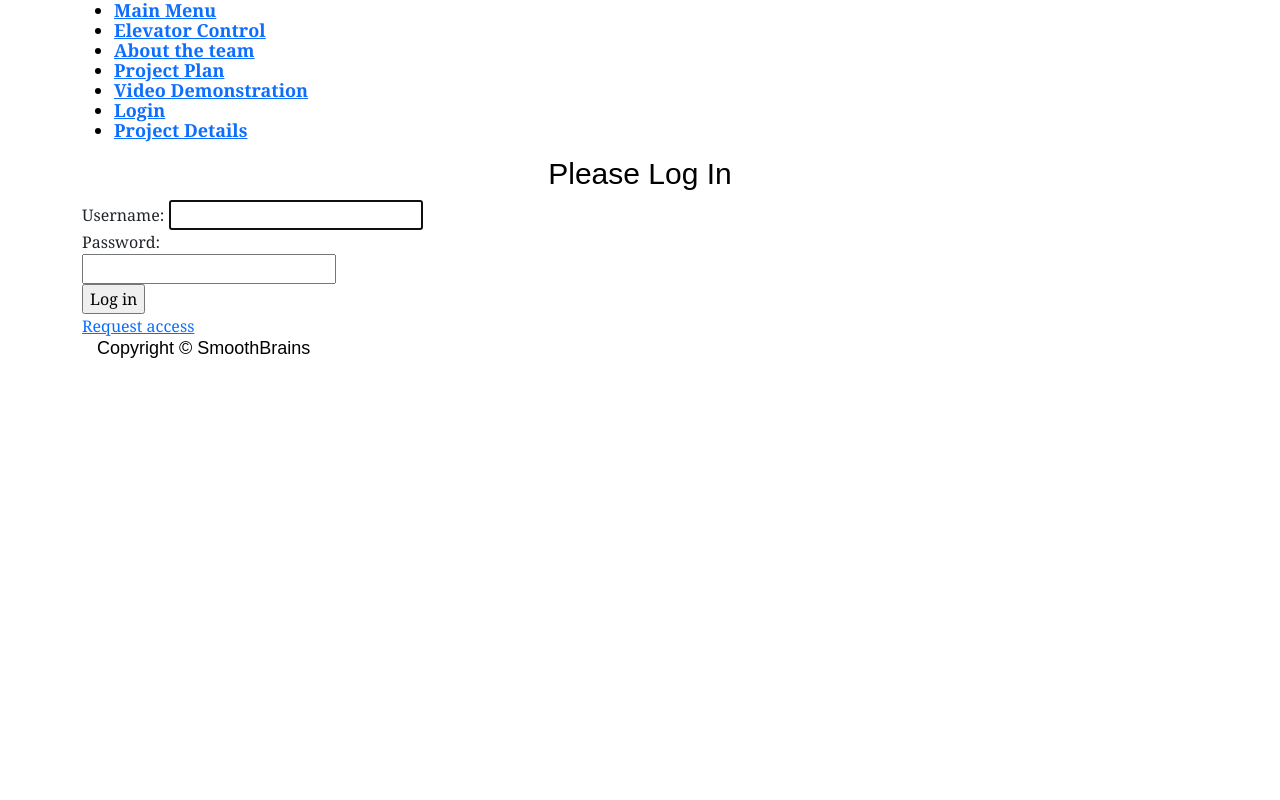
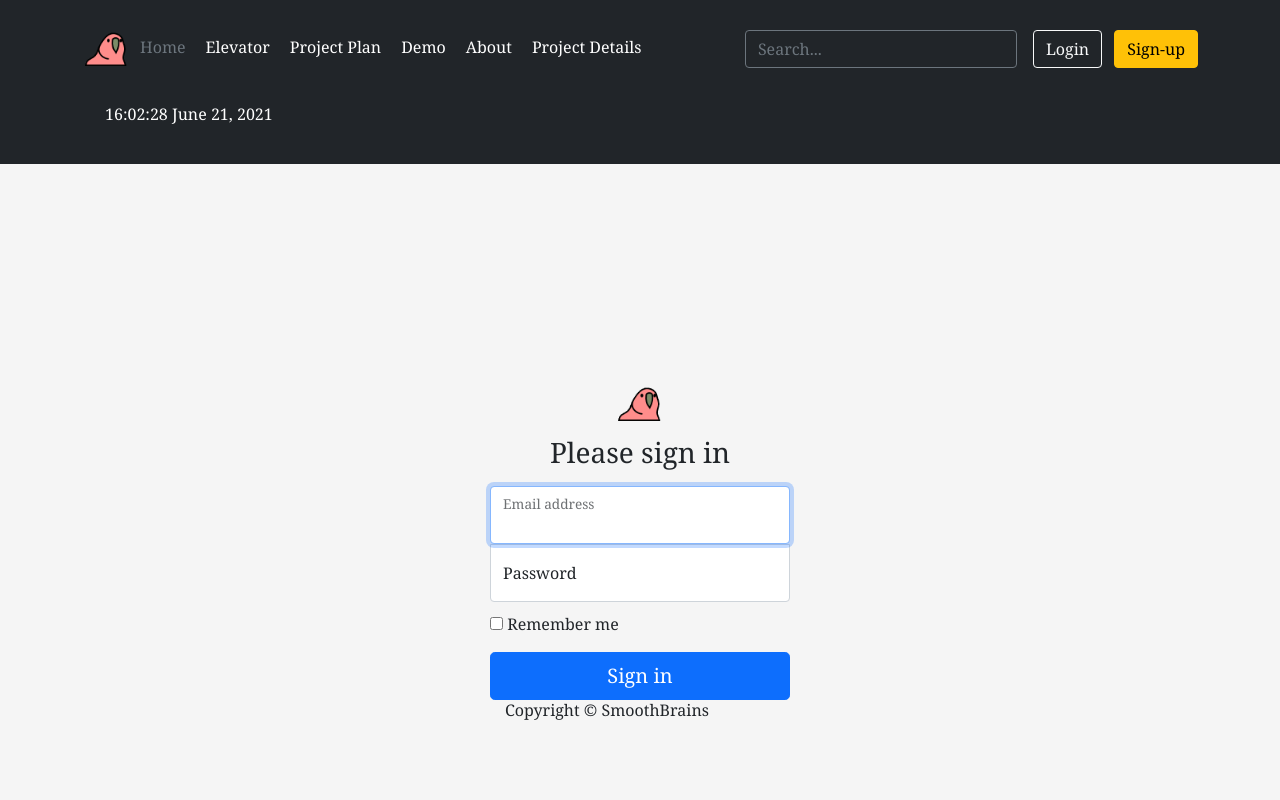
Before and after one commit to gr8gregory/Engineering-Projects-VI, a PHP site: page /login.html in a window 1280 px wide. Run offline with PHP 8.4, Linux system fonts and the light colour scheme.

Commit message:
Added bootstrap to the project plan page. Added bootstrap to the login page and perserved caleb's work with buttons and id names.

```diff
--- a/about.html
+++ b/about.html
@@ -57,9 +57,9 @@
 			</form>
 
 			<div class="text-end">
-			  <button type="button" class="btn btn-outline-light me-2">Login</button>
-			  <button type="button" class="btn btn-warning">Sign-up</button>
-			</div>
+				<a type="button" href="/login.html" class="btn btn-outline-light me-2">Login</a>
+				<a type="button" href="/request_access.html" class="btn btn-warning">Sign-up</a>
+			  </div>
 
 			<div class="text-end">
 				<p id="time"class="nav-link px-2 text-white"></p>
--- a/css/about.css
+++ b/css/about.css
@@ -4,6 +4,10 @@
 
 .content{
     background-color: white;
+    margin-left: 25px;
+    margin-top: 35px;
+    padding-left: 2%;
+    padding-right: 2%;
 }
 
 
@@ -29,7 +33,7 @@ p.bio{
     font-weight: 500;
 }
 
-ul{
+ul.content{
     color: black;
     font-family: Arial;
     font-size: 18px;
--- a/css/project_details_style.css
+++ b/css/project_details_style.css
@@ -11,7 +11,7 @@ ol.content {
   text-align: justify;
 }
 
-p {
+p.content {
   text-indent: 15px;
 }
 h1 {
--- a/css/projectplan.css
+++ b/css/projectplan.css
@@ -6,19 +6,19 @@
   padding-right: 2%;
 }
 
-h1 {
+h1.container {
   color: black;
   font-family: Arial;
   font-size: 30px;
 }
 
-p {
+p.content{
   color: black;
   font-family: Arial;
   font-size: 18px;
 }
 
-ul {
+ul.content {
   color: black;
   font-family: Arial;
   font-size: 18px;
--- /dev/null
+++ b/css/signin.css
@@ -0,0 +1,47 @@
+html,
+body {
+  height: 100%;
+  background-color: #f5f5f5;
+
+}
+
+.content {
+  align-items: center;
+  background-color: #f5f5f5;
+  margin-top: 15%;
+  margin-bottom: 15%;
+}
+
+.image
+{
+width: 50px;
+height: 50px;
+margin-bottom: 15px;
+}
+
+.form-signin {
+  width: 100%;
+  max-width: 330px;
+  padding: 15px;
+  margin: auto;
+}
+
+.form-signin .checkbox {
+  font-weight: 400;
+}
+
+.form-signin .form-floating:focus-within {
+  z-index: 2;
+}
+
+.form-signin input[type="email"] {
+  margin-bottom: -1px;
+  border-bottom-right-radius: 0;
+  border-bottom-left-radius: 0;
+}
+
+.form-signin input[type="password"] {
+  margin-bottom: 10px;
+  border-top-left-radius: 0;
+  border-top-right-radius: 0;
+}
--- a/css/video.css
+++ b/css/video.css
@@ -16,13 +16,13 @@ h1{
     font-size: 30px;
 }
 
-p{
+p.content{
     color: black;
     font-family: Arial;
     font-size: 18px;
 }
 
-ul{
+ul.content{
     color: black;
     font-family: Arial;
     font-size: 18px;
--- a/index.html
+++ b/index.html
@@ -79,8 +79,8 @@
 			</form>
 
 			<div class="text-end">
-			  <button type="button" class="btn btn-outline-light me-2">Login</button>
-			  <button type="button" class="btn btn-warning">Sign-up</button>
+			  <a type="button" href="/login.html" class="btn btn-outline-light me-2">Login</a>
+			  <a type="button" href="/request_access.html" class="btn btn-warning">Sign-up</a>
 			</div>
 
 			<div class="text-end">
@@ -96,7 +96,7 @@
 			<h1 class="display-4 fw-bold">Welcome to the Elevator Project!</h1>
 			<div class="col-lg-6 mx-auto">
 			  <p class="lead mb-4">A fully remote controlled elevator from your very own home! It really does it all, you can access a live stream where you can see the project in action live. You can even learn about our founders Greg, Caleb and Andrew on our about page.</p>
-			  <p class="text-center">CAUTION ELEVATOR MAY COMBUST WITH OUT WARNNING</p>
+			  <p class="text-center">CAUTION ELEVATOR MAY COMBUST WITH OUT WARNING</p>
 			  <div class="d-grid gap-2 d-sm-flex justify-content-sm-center mb-5">
 				<button type="button" class="btn btn-primary btn-lg px-4 me-sm-3">See It In Action!</button>
 				<button type="button" class="btn btn-outline-secondary btn-lg px-4">Learn More</button>
--- a/login.html
+++ b/login.html
@@ -24,8 +24,9 @@
         crossorigin="anonymous"></script>
 
     <link href='css/font.css' type='text/css' rel='stylesheet' />
-    <link href='css/about.css' type='text/css' rel='stylesheet' />
     <link href='css/menu.css' type='text/css' rel='stylesheet' />
+    <link href="css/signin.css" rel="stylesheet">
+
 
     <!--[if lt IE 9]>
             <script src=http://html5shiv.googlecode.com/svn/trunk/html5.js></script>
@@ -33,21 +34,82 @@
 </head>
 
 <body>
-    <div id="page" class="container">
-        <header>
-            <nav>
-                <ul class='h_menu'>
-                    <li class='index'><a class='menu' href="/index.html"><b>Main Menu</b></a></li>
-                    <li class='gui'><a class='menu' href="/gui/gui.php"><b>Elevator Control</b></a></li>
-                    <li class='about'><a class='menu' href="/about.html"><b>About the team</b></a></li>
-                    <li class='project'><a class='menu' href="/projectplan.html"><b>Project Plan</b></a></li>
-                    <li class='video'><a class='menu' href="/video.html"><b>Video Demonstration</b></a></li>
-                    <li class='login'><a class='menu' href="./login.html"><b>Login</b></a></li>
-                    <li class="proj_details"><a class="menu" href="./proj_details.html"><b>Project Details</b></a></li>
-                </ul class='h_menu'>
-            </nav>
-        </header>
 
+
+
+
+    <header class="p-3 bg-dark text-white">
+		<div class="container">
+		  <div class="d-flex flex-wrap align-items-center justify-content-center justify-content-lg-start">
+			<a href="/" class="d-flex align-items-center mb-2 mb-lg-0 text-white text-decoration-none">
+				<img class="meme" role="img"  src="/andrew/tenor.gif" alt="Part Parrot" >
+
+			</a>
+
+			<ul class="nav gap-1 col-12 col-lg-auto me-lg-auto mb-2 justify-content-center mb-md-1">
+			  <li><a href="/index.html" class="nav-link px-2 text-secondary">Home</a></li>
+			  <li><a href="/gui/gui.php" class="nav-link px-2 text-white">Elevator</a></li>
+			  <li><a href="/projectplan.html" class="nav-link px-2 text-white">Project Plan</a></li>
+			  <li><a href="/video.html" class="nav-link px-2 text-white">Demo</a></li>
+			  <li><a href="/about.html" class="nav-link px-2 text-white">About</a></li>
+			  <li><a class="nav-link px-2 text-white" href="./proj_details.html">Project Details</a></li>
+
+
+			</ul>
+
+			<form class="col-14 col-lg-auto mb-3 mb-lg-0 me-lg-3">
+			  <input type="search" class="form-control form-control-dark" placeholder="Search..." aria-label="Search">
+			</form>
+
+			<div class="text-end">
+			  <a type="button" href="/login.html" class="btn btn-outline-light me-2">Login</a>
+			  <a type="button" href="/request_access.html" class="btn btn-warning">Sign-up</a>
+			</div>
+
+			<div class="text-end">
+				<p id="time"class="nav-link px-2 text-white"></p>
+				<script src="js/dateTime.js"></script>
+			</div>
+		  </div>
+		</div>
+	  </header>
+
+
+    <div id="page" class="content">
+
+
+
+<main class="form-signin">
+    <form action='php/login.php' method='post' id='login'>
+
+        <div class="text-center">
+      <img class= "image" src="/andrew/tenor.gif"  alt="">
+      <h1 class="h3 mb-3 text-center fw-normal">Please sign in</h1>
+        </div>
+      <div class="form-floating">
+        <input id='user' type="text" class='form-control' name='username' required placeholder="name@example.com"/>
+        <label for="floatingInput">Email address</label>
+      </div>
+      <div class="form-floating">
+        <input type="password" class="form-control" id="pass" placeholder="Password" required>
+        <label for="floatingPassword">Password</label>
+      </div>
+
+      <div class="checkbox mb-3">
+        <label>
+          <input type="checkbox" value="remember-me"> Remember me
+        </label>
+      </div>
+      <button id='submit' class="w-100 btn btn-lg btn-primary" type="submit">Sign in</button>
+      <p> Copyright &copy SmoothBrains</p>
+
+    </form>
+    <script src="js/login.js"></script>
+  </main>
+
+
+
+  <!--
         <h1>Please Log In</h1>
         <form action='php/login.php' method='post' id='login'>
             <div class="div_form">
@@ -72,7 +134,10 @@
         <footer>
             <p> Copyright &copy SmoothBrains</p>
         </footer>
+    -->
     </div>
+
+
 </body>
 
 </html>
--- a/proj_details.html
+++ b/proj_details.html
@@ -61,9 +61,9 @@
 				</form>
 
 				<div class="text-end">
-				  <button type="button" class="btn btn-outline-light me-2">Login</button>
-				  <button type="button" class="btn btn-warning">Sign-up</button>
-				</div>
+					<a type="button" href="/login.html" class="btn btn-outline-light me-2">Login</a>
+					<a type="button" href="/request_access.html" class="btn btn-warning">Sign-up</a>
+				  </div>
 
 				<div class="text-end center">
 					<p id="time"class="nav-link px-2 text-white"></p>
--- a/video.html
+++ b/video.html
@@ -58,9 +58,9 @@
 			</form>
 
 			<div class="text-end">
-			  <button type="button" class="btn btn-outline-light me-2">Login</button>
-			  <button type="button" class="btn btn-warning">Sign-up</button>
-			</div>
+				<a type="button" href="/login.html" class="btn btn-outline-light me-2">Login</a>
+				<a type="button" href="/request_access.html" class="btn btn-warning">Sign-up</a>
+			  </div>
 
 			<div class="text-end">
 				<p id="time"class="nav-link px-2 text-white"></p>
```
Also changed, not shown: css/login_style.css (+13 -4 lines), diagnostics.html (+3 -4 lines), projectplan.html (+86 -14 lines), images/Google-Docs-logo.png (added), images/googledocs.png (added), images/googlesheets.png (added).
